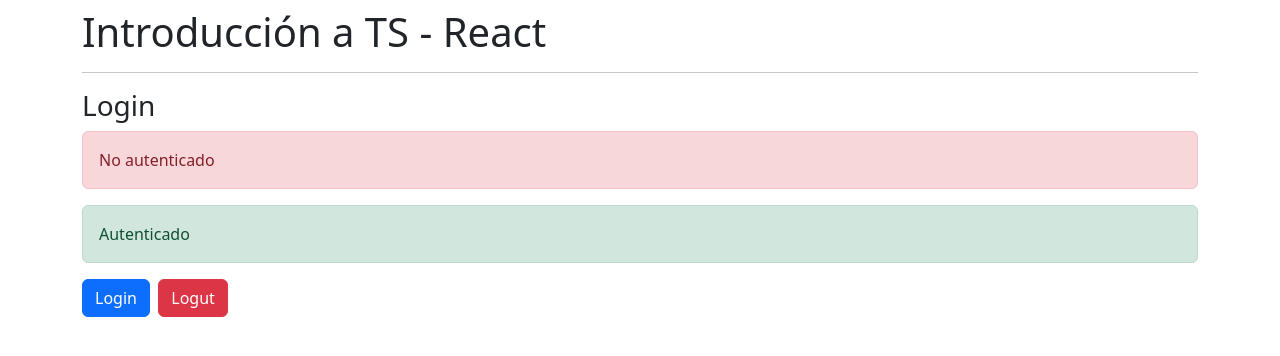
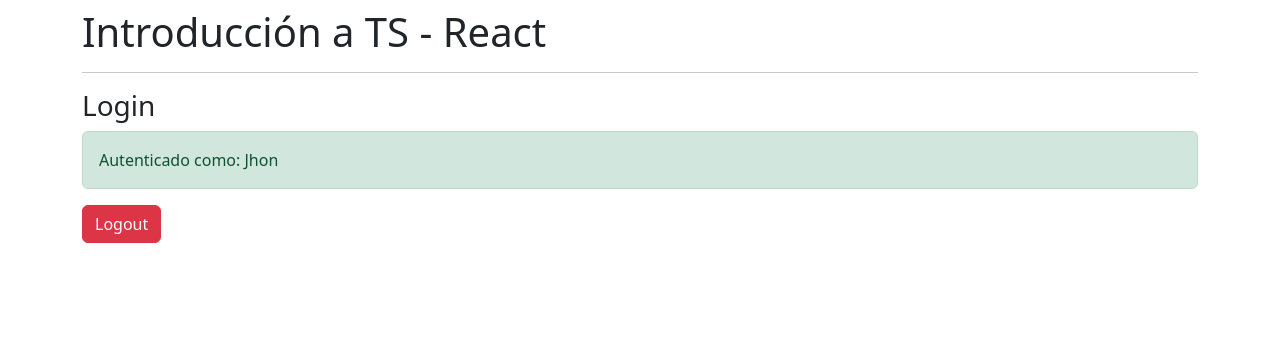
Before and after one commit to Jhondao/React-Native, a React (Create React App) app: page / in a window 1280 px wide. Both pictures are taken after a click on the button "Login". Shown: the top 356 px of the page. Built offline with nearby package versions, Linux system fonts and the light colour scheme.

Commit message:
[ADD] Login y Logout

```diff
--- a/src/components/Login.tsx
+++ b/src/components/Login.tsx
@@ -15,7 +15,14 @@ const initialState: AuthState = {
   nombre: ''
 }
 
-type AuthAction = { type: 'logout'};
+type LoginPayload = {
+  username: string;
+  nombre: string;
+}
+
+type AuthAction =
+    | { type: 'logout'}
+    | { type: 'login', payload: LoginPayload  };
 
 const authReducer = (state: AuthState, action:AuthAction): AuthState => {
   switch (action.type) {
@@ -27,6 +34,15 @@ const authReducer = (state: AuthState, action:AuthAction): AuthState => {
         username: ''
       }
 
+    case 'login':
+      const { nombre, username } = action.payload;
+      return {
+        validando: false,
+        token: 'ABC123',
+        nombre,
+        username
+      }
+
     default:
       return state;
   }
@@ -35,7 +51,7 @@ const authReducer = (state: AuthState, action:AuthAction): AuthState => {
 
 export const Login = () => {
 
-  const [state, dispatch] = useReducer(authReducer, initialState);
+  const [{ validando, token, nombre }, dispatch] = useReducer(authReducer, initialState);
 
   useEffect(() => {
     setTimeout(() => {
@@ -43,7 +59,14 @@ export const Login = () => {
     }, 1500);
   }, []);
 
-  if (state.validando) {
+  const login = () => {
+    dispatch({ type: 'login', payload:{
+      nombre: 'Jhon',
+      username: 'Casual'
+    }})
+  }
+
+  if (validando) {
     return(
       <>
         <h3>Login</h3>
@@ -61,16 +84,19 @@ export const Login = () => {
     <>
         <h3>Login</h3>
 
-        <div className='alert alert-danger'>
-            No autenticado
-        </div>
+        {
+          ( token )
+              ? <div className='alert alert-success'> Autenticado como: { nombre } </div>
+              : <div className='alert alert-danger'> No autenticado </div>
+        }
 
-        <div className='alert alert-success'>
-            Autenticado
-        </div>
+        {
+          ( token )
+              ? <button className='btn btn-danger'> Logout </button>
+              : <button className='btn btn-primary' onClick={ login }> Login </button>
+        }
 
-        <button className='btn btn-primary'> Login </button> &nbsp;
-        <button className='btn btn-danger'> Logut </button>
+
     </>
   )
 }
```
